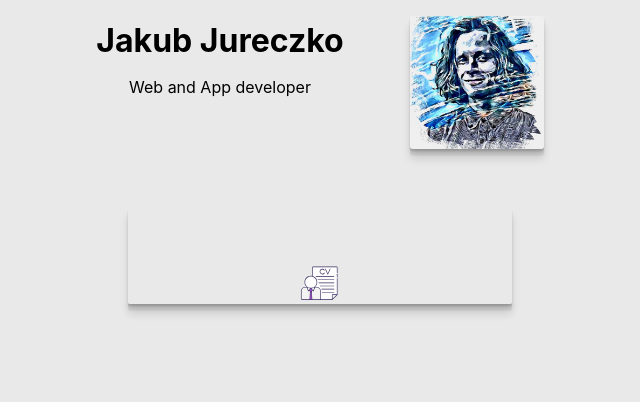
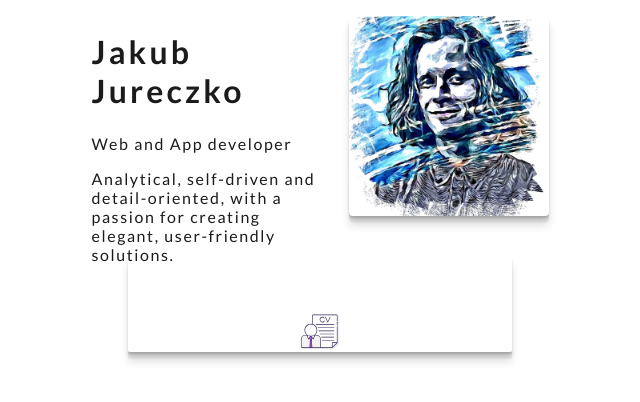
Before and after one commit to JakubJureczko/portfolio, a React (Create React App) app: page / in a window 1280 px wide. Shown: the top 402 px of the page, without its empty margins (320-960 px from the left). Built offline with nearby package versions, Linux system fonts and the light colour scheme.

Commit message:
header fixed

```diff
--- a/src/Header.css
+++ b/src/Header.css
@@ -1,20 +1,21 @@
 .nav-container {
   margin-top:1em ;
-  height: 12em;
+  height: 15em;
 display: flex;
 flex-direction: row;
 justify-content: center;
+flex-wrap: wrap;
 
 }
 
 .nav-container button {
-  width: 10em;
-  height: 10em;
-  margin-left: 5em;
+  width: 15em;
+  height: 15em;
+  margin-left: 2em;
   justify-self: flex-end;
   background-image: url("./assets/images/jur10.png");
   background-size: cover;
-
+  background-color: white;
   outline: none;
   border: none;
   box-shadow:
@@ -25,30 +26,53 @@ justify-content: center;
   0 4.8px 3.4px rgba(0, 0, 0, 0.086),
   0 10px 8px rgba(0, 0, 0, 0.12);
   border-radius: 2%;
-  transition: ease-in-out 0.3s;
+  transition: ease-in-out 0.2s;
   cursor: pointer;
 
 }
 
+/* @keyframes changer {
+  from {
+    opacity: 0.8;
+  }
+  25% {
+    opacity: 0.6;
+  }
+  50% {
+    opacity: 0.3;
+  }
+
+  to {
+    opacity: 0;
+  }
+} */
+
 .nav-container button:hover {
-  background-image: url("./assets/images/jurandnoback.png");
-  transition: 0.3s;
-  background-position-y: -1.2em;
+  background-image: url("./assets/images/jurandnobackbw.png");
+  opacity: 0.95;
+  background-position-y: -1.8em;
+
+
+  /* background-color: rgba(131, 170, 241, 0.555); */
 
 
 }
 
 
 .nav {
-
+width: 30%;
 display: flex;
 flex-direction: column;
-align-items: center;
+align-items: flex-start;
 justify-content: flex-start;
-line-height: 0.5em;
+flex-wrap: wrap;
+
+
 
 }
 
-.nav h1 {
-  justify-self: center;
+.nav h1, p {
+
+  margin: 0.5em 0em;
+  letter-spacing: 0.1em;
 }
--- a/src/Header.js
+++ b/src/Header.js
@@ -8,6 +8,7 @@ function Header() {
       <div className="nav">
         <h1>Jakub Jureczko</h1>
         <p>Web and App developer</p>
+        <p>Analytical, self-driven and detail-oriented, with a passion for creating elegant, user-friendly solutions.</p>
       </div>
       <button></button>
     </div>
--- a/src/index.css
+++ b/src/index.css
@@ -1,3 +1,5 @@
+@import url('https://fonts.googleapis.com/css2?family=Lato:ital,wght@0,100;0,300;0,400;0,700;0,900;1,100;1,300;1,400;1,700;1,900&display=swap');
+
 body {
   margin: 0;
   font-family: -apple-system, BlinkMacSystemFont, 'Segoe UI', 'Roboto', 'Oxygen',
@@ -6,13 +8,14 @@ body {
   -webkit-font-smoothing: antialiased;
   -moz-osx-font-smoothing: grayscale;
     /* background-color: rgb(229, 242, 250);  */
-    background-color: rgb(233, 233, 233);
+    background-color: rgb(255, 255, 255);
     /* background-image: url("./assets/images/3.png");
     background-size: 30%;
     background-position: top;
     background-repeat: no-repeat; */
 
-
+    font-family: "Lato", sans-serif ;
+    color: rgb(27, 27, 27);
 }
 
 code {
```
Also changed, not shown: src/assets/images/jurandnobackbw.png (added).
